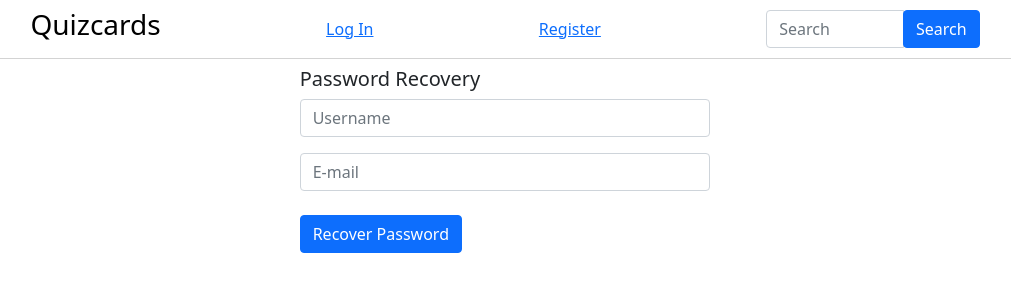
After one commit to Zeusz20/Quizcards, a Django app: page /recovery/ in a window 1280 px wide. The commit adds this page. Shown: the top 300 px of the page, without its empty margins (135-1146 px from the left). Run offline with Django 3.2, Linux system fonts and the light colour scheme; some libraries are stand-ins or nearby versions.

Commit message:
Added password recovery

```diff
--- a/main/templates/main/index/index.html
+++ b/main/templates/main/index/index.html
@@ -6,6 +6,10 @@
             <h5>Register</h5>
             {% include "main/messages.html" %}
             {% include "main/index/register_form.html" %}
+        {% elif site == "recovery" %}
+            <h5>Password Recovery</h5>
+            {% include "main/messages.html" %}
+            {% include "main/index/recovery_form.html" %}
         {% else %}
             <h5>Log In</h5>
             {% include "main/messages.html" %}
--- a/main/templates/main/index/login_form.html
+++ b/main/templates/main/index/login_form.html
@@ -6,5 +6,8 @@
     <div class="input-group mb-3">
         <input type="password" name="password" placeholder="Password" class="form-control" required>
     </div>
-    <button type="submit" class="btn btn-primary my-2">Log In</button>
+    <div class="d-flex justify-content-between">
+        <button type="submit" class="btn btn-primary my-2">Log In</button>
+        <a href="/recovery/" class="my-2 py-2">Forgot your password?</a>
+    </div>
 </form>
--- /dev/null
+++ b/main/templates/main/index/recovery_form.html
@@ -0,0 +1,10 @@
+<form method="post">
+    {% csrf_token %}
+    <div class="input-group mb-3">
+        <input type="text" name="username" placeholder="Username" class="form-control" required>
+    </div>
+    <div class="input-group mb-3">
+        <input type="email" name="email" placeholder="E-mail" class="form-control" required>
+    </div>
+    <button type="submit" class="btn btn-primary my-2">Recover Password</button>
+</form>
--- a/main/templates/main/user/user_manage.html
+++ b/main/templates/main/user/user_manage.html
@@ -1,5 +1,6 @@
 <p>
     <b>Username:</b> {{ user.username }} <br>
+    <b>E-mail:</b> {{ user.email }} <br>
     <b>Member since:</b> {{ user.date_joined|date:"Y M. d" }} <br>
 </p>
 <hr>
--- a/main/urls.py
+++ b/main/urls.py
@@ -5,6 +5,7 @@ urlpatterns = [
     path('', IndexView.as_view()),
     path('login/', IndexView.as_view(site='login')),
     path('register/', IndexView.as_view(site='register')),
+    path('recovery/', IndexView.as_view(site='recovery')),
 
     path('search/<page>', SearchView.as_view(), name='page'),
 
--- a/main/views.py
+++ b/main/views.py
@@ -1,5 +1,6 @@
 from django.contrib import messages
 from django.contrib.auth import authenticate, login, logout
+from django.core.mail import send_mail
 from django.core.paginator import Paginator
 from django.db.transaction import atomic
 from django.shortcuts import redirect, render as django_render
@@ -56,6 +57,8 @@ class IndexView(BaseView):
             return self.handle_login(request)
         elif self.site == 'register':
             return self.handle_registration(request)
+        elif self.site == 'recovery':
+            return self.recover_password(request)
 
     def get_context(self, request, **kwargs):
         return self._create_context(site=self.site)
@@ -81,6 +84,33 @@ class IndexView(BaseView):
             return redirect('/login')
         else:
             return redirect('/register')
+
+    def recover_password(self, request):
+        username = request.POST['username']
+        email = request.POST['email']
+
+        try:
+            # refresh user's password
+            user = User.objects.select_for_update().get(username=username, email=email)
+            new_password = utils.random_string(32)
+            user.set_password(new_password)
+            user.save()
+
+            # inform user about the changes
+            send_mail(
+                'Password Recovery',
+                _('Dear %s!\nWe\'ve refreshed your password.\nYou can login with: %s\n\nSincerely\nQuizcards Support')
+                % (user.username, new_password),   # format string
+                from_email=settings.EMAIL_HOST_USER,
+                recipient_list=[user.email],
+            )
+            msg = _('We\'ve sent an email containing your new password.')
+            messages.success(request, msg)
+            return redirect('/login')
+        except User.DoesNotExist:
+            msg = _(f'No match for "{username}" and "{email}".')
+            messages.error(request, msg)
+            return redirect('/recovery')
 
 
 class SearchView(PagingView):
```
Also changed, not shown: quizcards/settings.py (+12 -0 lines).
